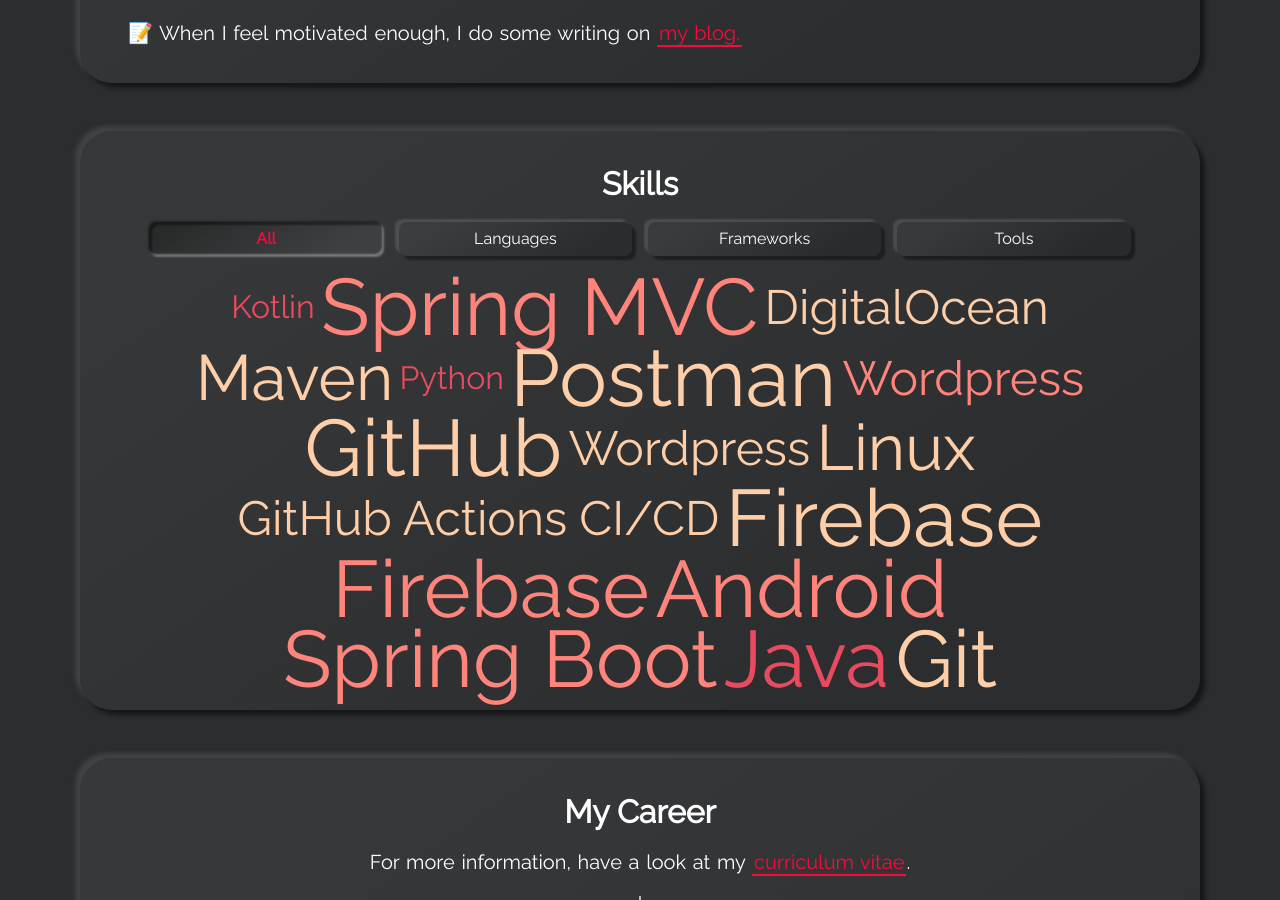
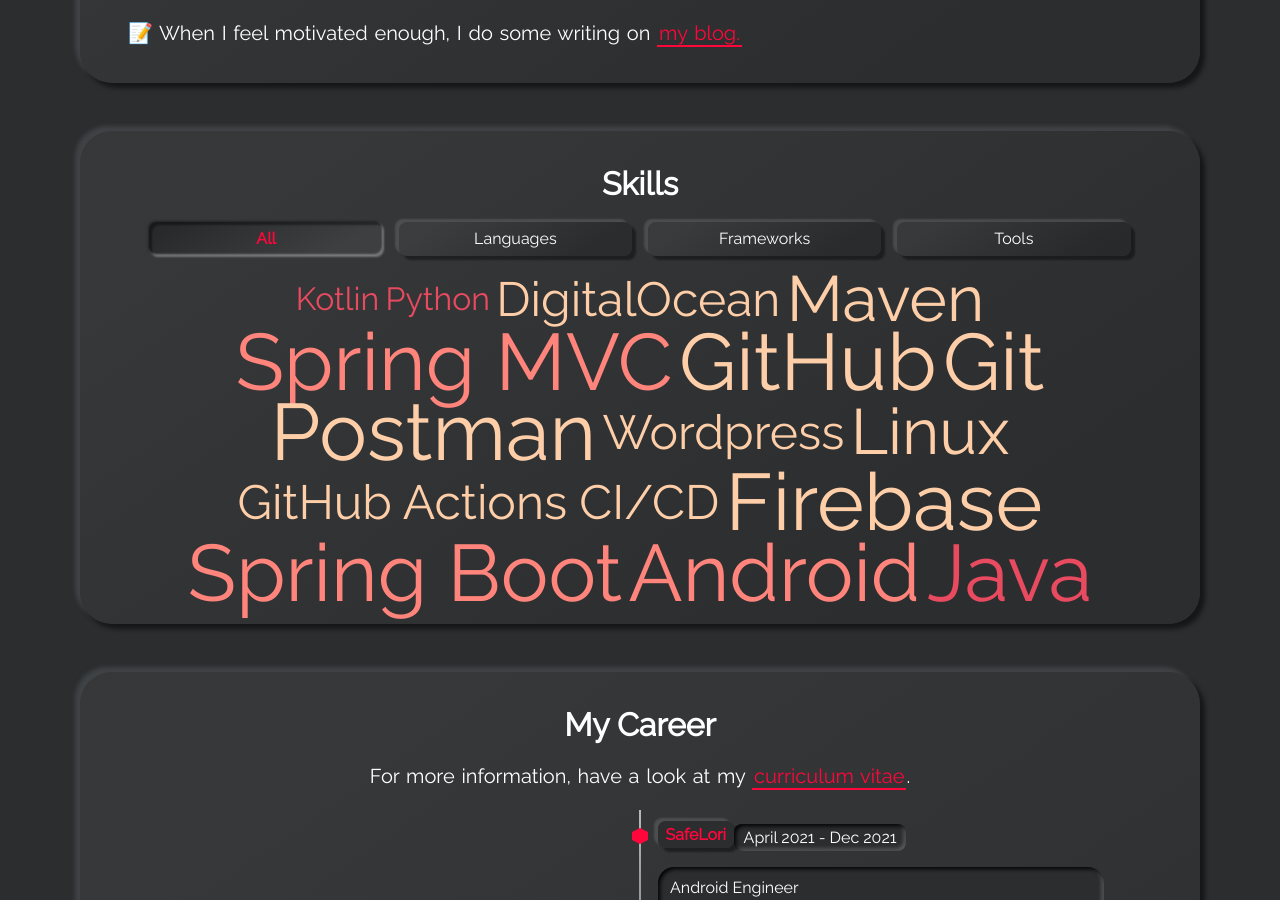
Before and after one commit to giddy-mpungu/giddy-mpungu.github.io, a Jekyll site: the page built from index.html, in a window 1280 px wide and 900 px high, scrolled down 1375 px. Built offline with Jekyll 4.4.1, drawn with Linux system fonts in a browser that asks for light colours.

Commit message:
Update skills-frameworks.yml

```diff
--- a/_data/skills-frameworks.yml
+++ b/_data/skills-frameworks.yml
@@ -13,9 +13,3 @@
 
 - name: Android
   weight: 5
-
-- name: Firebase
-  weight: 5
-
-- name: Wordpress
-  weight: 3
```
